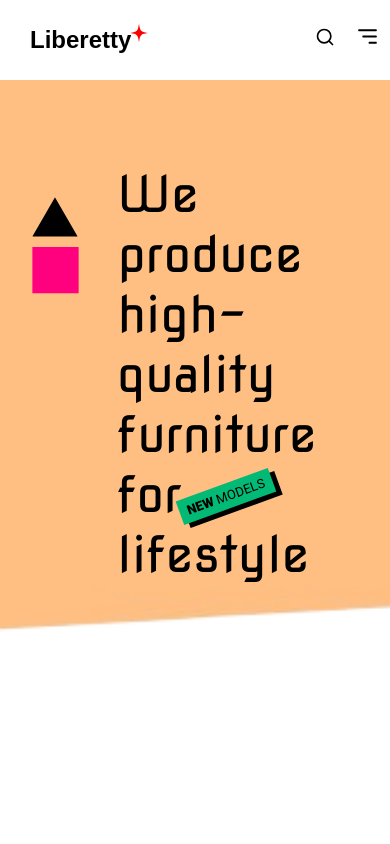
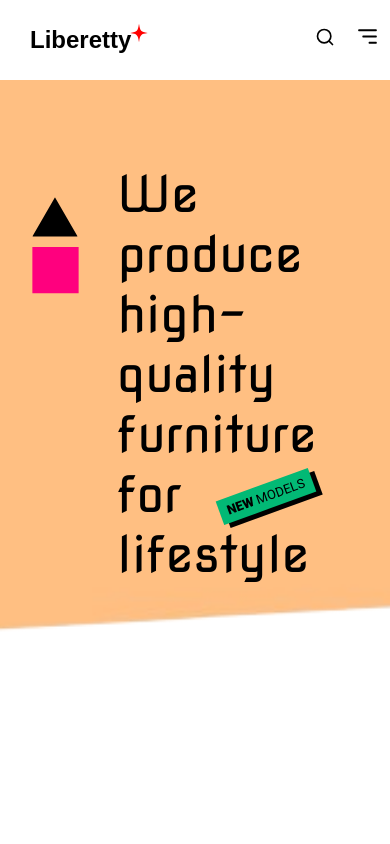
Before and after one commit to GodZilla-7/Libretty, a plain HTML site: page index.html in a window 390 px wide. Shown: the top 844 px of the page. Drawn offline with Linux system fonts and the light colour scheme; a web font is replaced by a local one.

Commit message:
Update index.html

```diff
--- a/index.html
+++ b/index.html
@@ -217,7 +217,7 @@ margin-bottom: 100px;    }
 }
      .e5{
       top: 320px;
-      left: 60px;
+      left: 100px;
      }
      .e3{
       display: none;
```
